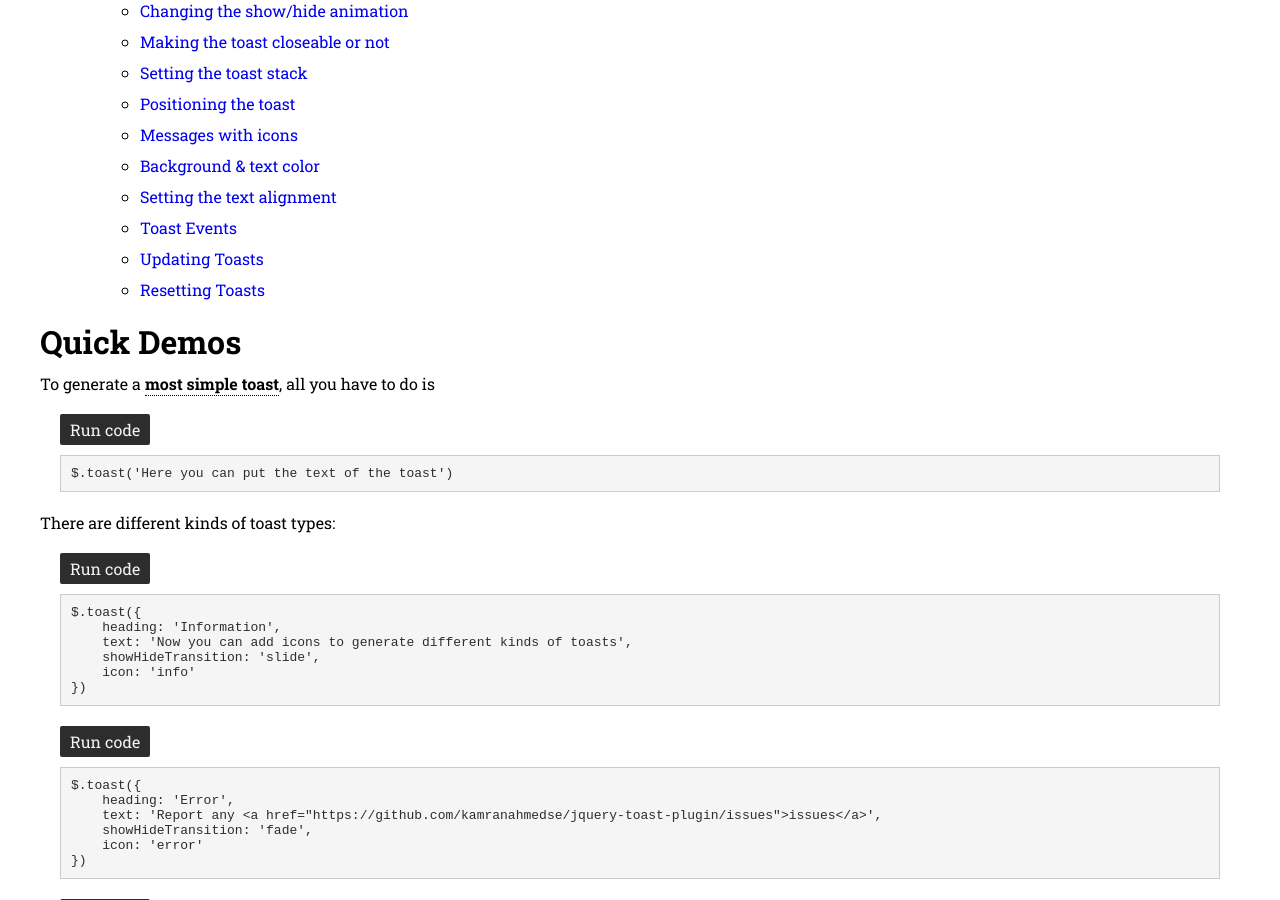
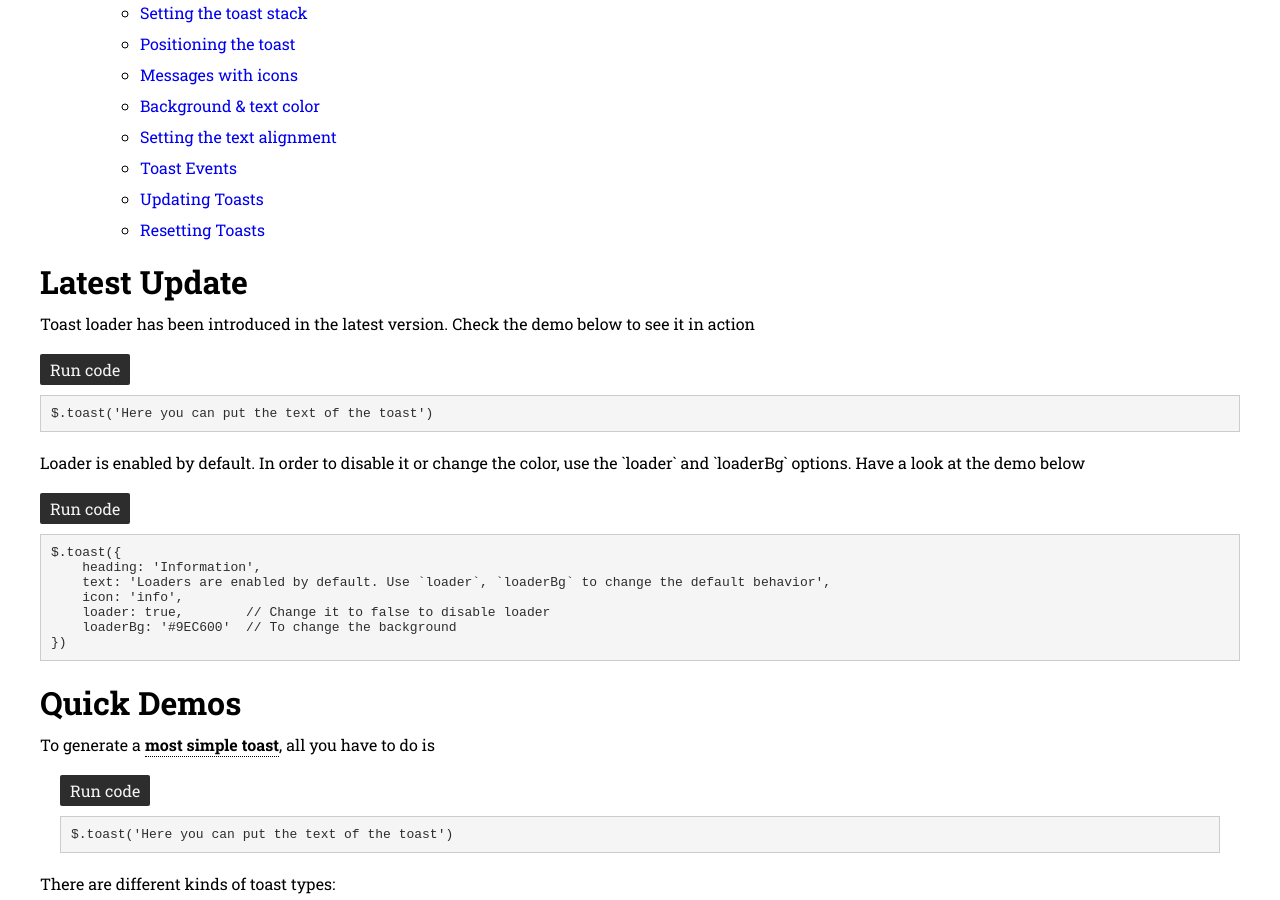
Before and after one commit to kamranahmedse/kamranahmedse.github.io, a Jekyll site: the page built from toast.html, in a window 1280 px wide and 900 px high, scrolled down 473 px. Built offline with Jekyll 4.4.1, drawn with Linux system fonts in a browser that asks for light colours; nearby versions of some CDN libraries; some of the changed text lies outside the part shown.

Commit message:
Update the toasts demo

```diff
--- a/toast.html
+++ b/toast.html
@@ -35,12 +35,8 @@ permalink: toast.html
     .toast-index .muted:hover { color: #333; }
 </style>
 
-    <div class="container">
+ <div class="container">
         <h1 style="text-align: center; margin: 20px 0px;">Jquery Toast Plugin</h1>
-
-        <iframe src="http://ghbtns.com/github-btn.html?user=kamranahmedse&repo=jquery-toast-plugin&type=watch&size=large&count=true"
-          allowtransparency="true" frameborder="0" scrolling="0" width="150" height="30"></iframe>
-
         <hr>
 
         <h1>Index</h1>
@@ -67,6 +63,30 @@ permalink: toast.html
                 </ul>
             </li>
         </ul>
+
+        <div class="latest-update">
+            <h1 id="latest-update">Latest Update</h1>
+            <p>Toast loader has been introduced in the latest version. Check the demo below to see it in action</p>
+            <div class="code-runner" style="margin-left: 0px; margin-right: 0px;">
+                <a class="eval-js" href="#">Run code</a>
+                <pre><code>$.toast('Here you can put the text of the toast')</code></pre>
+            </div>
+
+            <p>Loader is enabled by default. In order to disable it or change the color, use the `loader` and `loaderBg` options. Have a look at the demo below</p>
+
+            <div class="code-runner" style="margin-left: 0px; margin-right: 0px;">
+                <a class="eval-js" href="#">Run code</a>
+                <pre><code>$.toast({
+    heading: 'Information',
+    text: 'Loaders are enabled by default. Use `loader`, `loaderBg` to change the default behavior',
+    icon: 'info',
+    loader: true,        // Change it to false to disable loader
+    loaderBg: '#9EC600'  // To change the background
+})</code></pre>
+            </div>
+        </div>
+
+
 
         <h1 id="quick-demos">Quick Demos</h1>
 
@@ -652,6 +672,18 @@ $.toast().reset('all');
             </select>
           </p>
 
+          <p class="">
+            <label for="show-loader">Show Loader</label>
+            <select name="show-loader" id="show-loader" class="show-loader">
+              <option value="true">True</option>
+              <option value="false">False</option>
+            </select>
+          </p>
+          <p>
+            <label for="loader-bg">Loader Color</label>
+            <input type="color" id="loader-bg" class="loader-bg" value="#9EC600">
+          </p>
+
 
           <div class="code-runner">
             <a href="#" class="btn generate-toast eval-js">Generate</a>
@@ -669,6 +701,8 @@ $.toast().reset('all');
     <span class="toast-bgColor-line" style="display: none;"><span class="k">bgColor</span>: '<span class="s toast-bgColor">#444</span>', <span class="c"> // Background color of the toast</span></span>
     <span class="toast-textColor-line" style="display: none;"><span class="k">textColor</span>: '<span class="s toast-textColor">#eee</span>', <span class="c"> // Text color of the toast</span></span>
     <span class="toast-textAlign-line"><span class="k">textAlign</span>: '<span class="s toast-textAlign">left</span>', <span class="c"> // Text alignment i.e. left, right or center</span></span>
+    <span class="toast-loader-line"><span class="k">loader</span>: <span class="s toast-textLoader">true</span>, <span class="c"> // Whether to show loader or not. True by default</span></span>
+    <span class="toast-loaderBg-line"><span class="k">loaderBg</span>: '<span class="s toast-textLoaderBg">#9EC600</span>', <span class="c"> // Background color of the toast loader</span></span>
     <span class="toast-beforeShow-line"><span class="nb k">beforeShow</span>: <span class="nf toast-beforeShow">function ()</span> {}, <span class="c">// will be triggered before the toast is shown</span></span>
     <span class="toast-afterShown-line"><span class="nb k">afterShown</span>: <span class="nf toast-afterShown">function ()</span> {}, <span class="c">// will be triggered after the toat has been shown</span></span>
     <span class="toast-beforeHide-line"><span class="nb k">beforeHide</span>: <span class="nf toast-beforeHide">function ()</span> {}, <span class="c">// will be triggered before the toast gets hidden</span></span>
```
